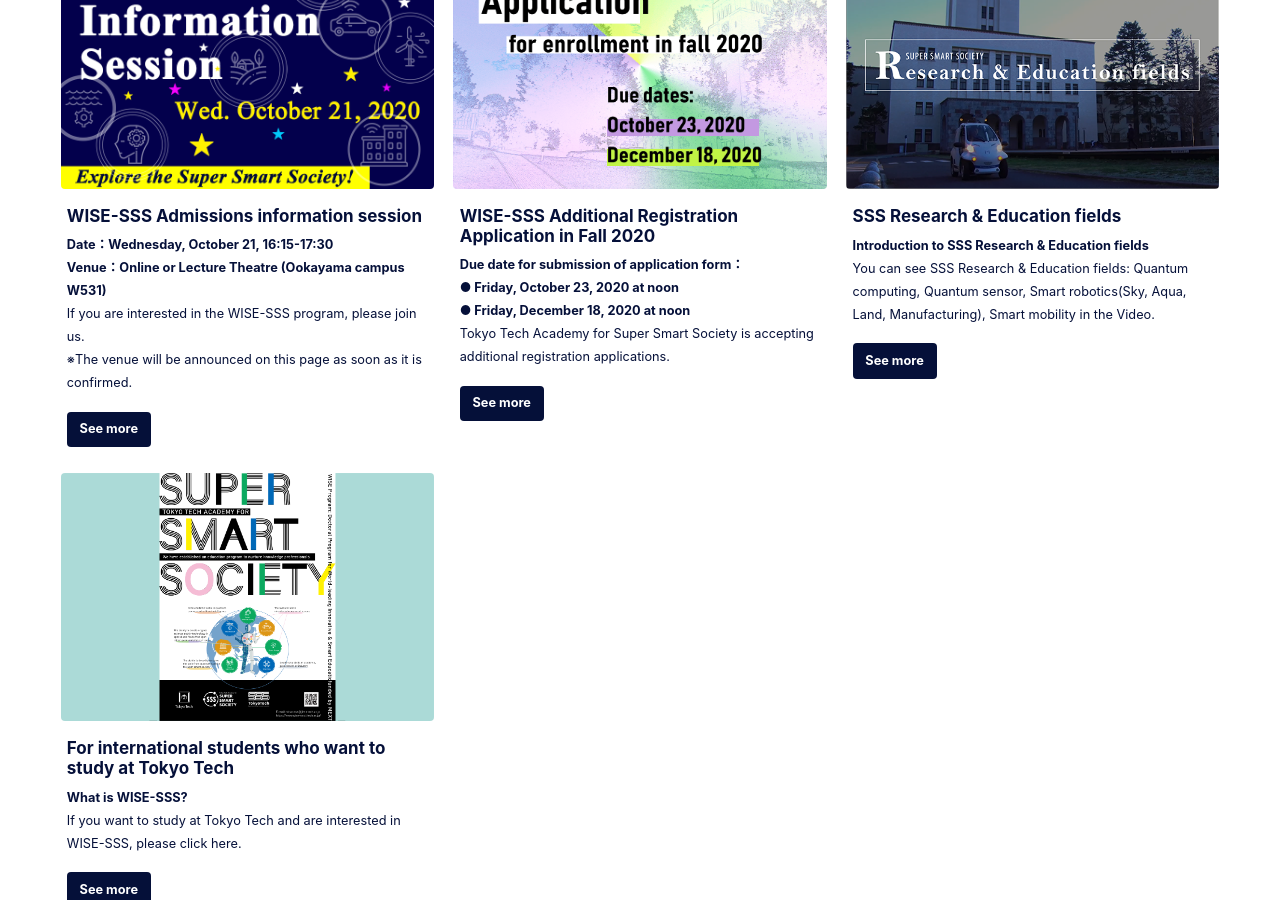
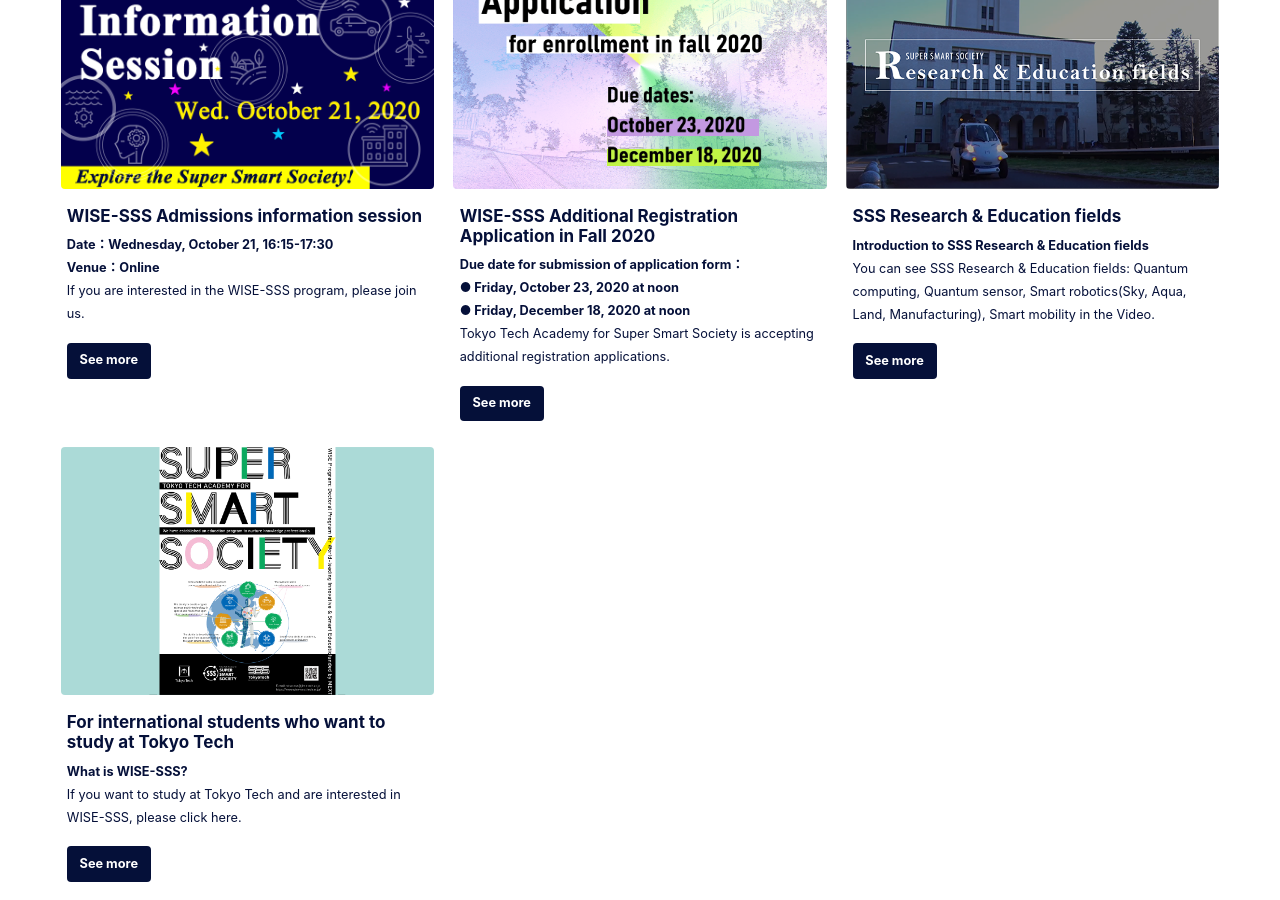
Before and after one commit to fl1d/w0ex.github.io, a Jekyll site: the page built from _pages/home_en.md, in a window 1280 px wide and 900 px high, scrolled down 580 px. Built offline with Jekyll 4.4.1, drawn with Linux system fonts in a browser that asks for light colours; cached includes are drawn as plain includes; nearby versions of some CDN libraries.

Commit message:
Update home_en.md

```diff
--- a/_pages/home_en.md
+++ b/_pages/home_en.md
@@ -36,9 +36,8 @@
   - image_path: /assets/images/info-session-fall2020.png
     alt: "WISE-SSS Admissions information session"
     title: "WISE-SSS Admissions information session"
-    excerpt: "<B>Date：Wednesday, October 21, 16:15-17:30<br>Venue：Online or Lecture Theatre (Ookayama campus W531)</B><br>
-    If you are interested in the WISE-SSS program, please join us.<br>
-    ※The venue will be announced on this page as soon as it is confirmed."
+    excerpt: "<B>Date：Wednesday, October 21, 16:15-17:30<br>Venue：Online</B><br>
+    If you are interested in the WISE-SSS program, please join us."
     url: "/info-session-fall2020_en/"
     btn_label: "See more"
     btn_class: "btn--primary"
```
